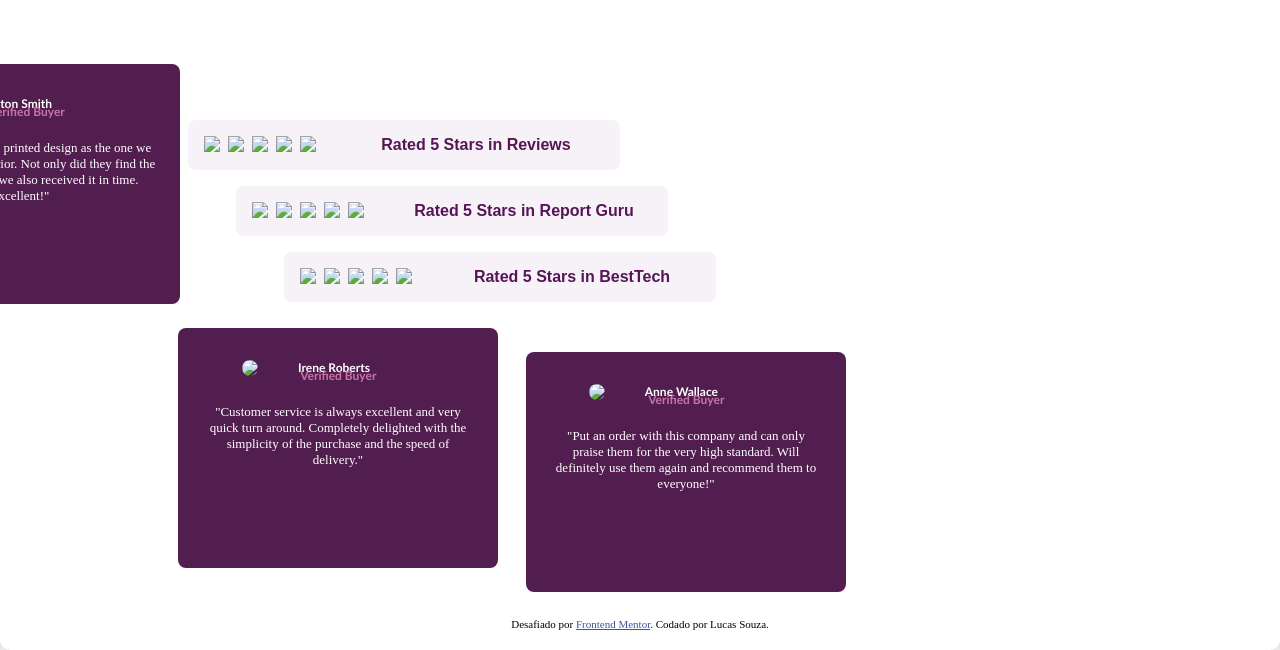
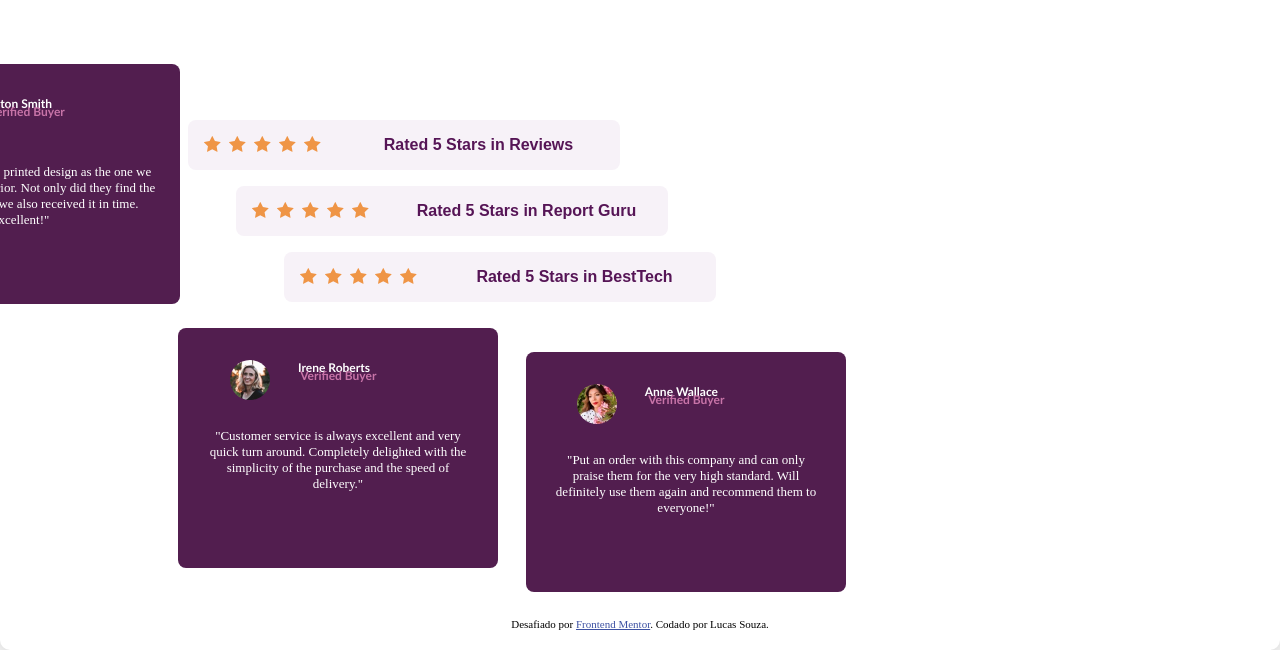
Before and after one commit to lucassouzza/frontend-mentor, a plain HTML site: page social-proof-section-master/index.html in a window 1280 px wide. Shown: the part 293-943 px from the top of the page. Drawn offline with Linux system fonts and the light colour scheme; the site is published under a folder, as on GitHub Pages, so addresses that start at the root find nothing.

Commit message:
correção no link das imagens.

```diff
--- a/social-proof-section-master/index.html
+++ b/social-proof-section-master/index.html
@@ -30,29 +30,29 @@
 
     <div id="box-av">
       <div id="av1">
-            <img class="stars" src="/images/icon-star.svg">
-            <img class="stars" src="/images/icon-star.svg">
-            <img class="stars" src="/images/icon-star.svg">
-            <img class="stars" src="/images/icon-star.svg">
-            <img class="stars" id="space-txt" src="/images/icon-star.svg">
+            <img class="stars" src="./images/icon-star.svg">
+            <img class="stars" src="./images/icon-star.svg">
+            <img class="stars" src="./images/icon-star.svg">
+            <img class="stars" src="./images/icon-star.svg">
+            <img class="stars" id="space-txt" src="./images/icon-star.svg">
             <div class="p-img">Rated 5 Stars in Reviews</div>
       </div>
 
       <div id="av2">
-        <img class="stars" src="/images/icon-star.svg">
-            <img class="stars" src="/images/icon-star.svg">
-            <img class="stars" src="/images/icon-star.svg">
-            <img class="stars" src="/images/icon-star.svg">
-            <img class="stars" id="space-txt" src="/images/icon-star.svg">
+        <img class="stars" src="./images/icon-star.svg">
+            <img class="stars" src="./images/icon-star.svg">
+            <img class="stars" src="./images/icon-star.svg">
+            <img class="stars" src="./images/icon-star.svg">
+            <img class="stars" id="space-txt" src="./images/icon-star.svg">
             <div class="p-img">Rated 5 Stars in Report Guru</div>
       </div>
 
       <div id="av3">
-        <img class="stars" src="/images/icon-star.svg">
-            <img class="stars" src="/images/icon-star.svg">
-            <img class="stars" src="/images/icon-star.svg">
-            <img class="stars" src="/images/icon-star.svg">
-            <img class="stars" id="space-txt" src="/images/icon-star.svg">
+        <img class="stars" src="./images/icon-star.svg">
+            <img class="stars" src="./images/icon-star.svg">
+            <img class="stars" src="./images/icon-star.svg">
+            <img class="stars" src="./images/icon-star.svg">
+            <img class="stars" id="space-txt" src="./images/icon-star.svg">
             <div class="p-img">Rated 5 Stars in BestTech</div>
       </div>
 
@@ -66,7 +66,7 @@
     <div>
       <p class="txt_nome">Colton Smith</p>
       <p class="txt_cargo1">Verified Buyer</p>
-    <img class="ft_av" src="/images/image-colton.jpg">
+    <img class="ft_av" src="./images/image-colton.jpg">
   </div>
 
 
@@ -82,7 +82,7 @@
 
     <p class="txt_nome">Irene Roberts</p>
     <p class="txt_cargo2">Verified Buyer</p>
-    <img class="ft_av" src="/images/image-irene.jpg">
+    <img class="ft_av" src="./images/image-irene.jpg">
 
     <p class="txt_av">
       "Customer service is always excellent and very quick turn around. Completely
@@ -97,7 +97,7 @@
 
       <p class="txt_nome">Anne Wallace</p>
       <p class="txt_cargo3">Verified Buyer</p>
-      <img class="ft_av" src="/images/image-anne.jpg">
+      <img class="ft_av" src="./images/image-anne.jpg">
 
     </div>
 
```
